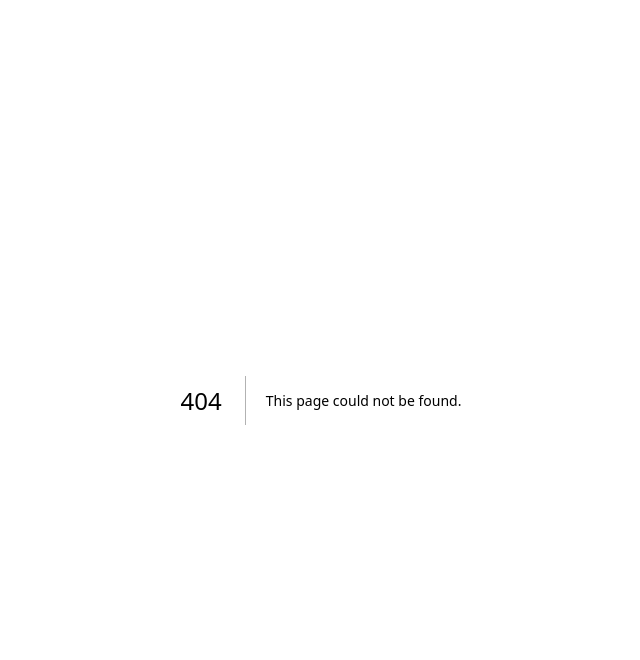
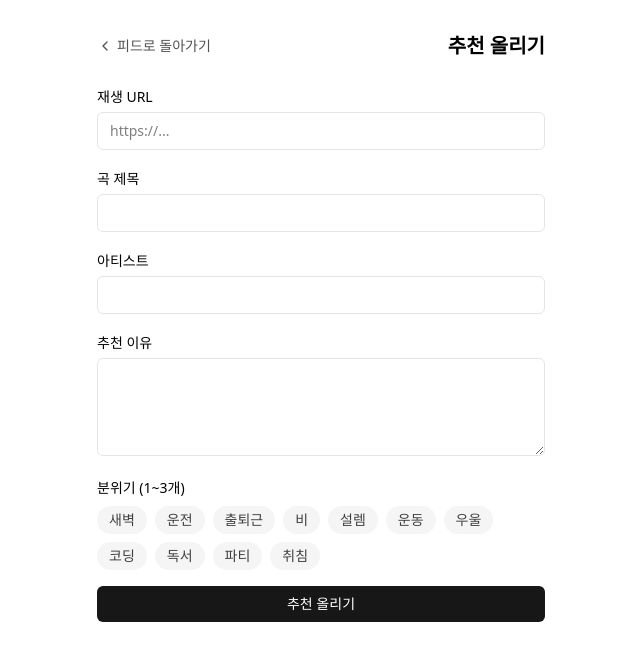
Before and after one commit to hgim96715-lgtm/music-community, a Next.js app in the folder apps/web/: page /recommendations/new in a window 1280 px wide. Before the commit this address had no page. Shown: the top 660 px of the page, without its empty margins (319-959 px from the left). Built offline with nearby package versions, Linux system fonts and the light colour scheme.

Commit message:
Add: 피드 연동(4) · date·new 폼·Heart UI(5)
- /recommendations · fetchRecommendations · / → redirect
- lib/date.ts · moods.ts · FeedCard formatFeedDate · Heart button
- FeedList 헤더(올리기) · /recommendations/new 폼 골격
- globals.css button cursor (@layer base)

```diff
--- a/apps/web/app/globals.css
+++ b/apps/web/app/globals.css
@@ -1 +1,13 @@
 @import 'tailwindcss';
+
+/* Tailwind v4 preflight — button은 cursor: default. @layer base 로 덮어씀 (struct.md 5단계) */
+@layer base {
+  button:not(:disabled),
+  [role='button']:not(:disabled) {
+    cursor: pointer;
+  }
+
+  button:disabled {
+    cursor: not-allowed;
+  }
+}
--- a/apps/web/app/page.tsx
+++ b/apps/web/app/page.tsx
@@ -1,12 +1,5 @@
-import HealthCheck from './HealthCheck';
-import { FeedList } from '@/components/recommendations/FeedList';
-import { mockRecommendations } from '@/lib/mockRecommendations';
+import { redirect } from 'next/navigation';
 
 export default function Home() {
-  return (
-    <main className="mx-auto max-w-lg p-8">
-      {/* <HealthCheck /> */}
-      <FeedList items={mockRecommendations} />
-    </main>
-  );
+  redirect('/recommendations');
 }
--- /dev/null
+++ b/apps/web/app/recommendations/new/page.tsx
@@ -0,0 +1,145 @@
+'use client';
+import Link from 'next/link';
+import { MAX_MOODS, MIN_MOODS, MOODS, type Mood } from '@/lib/moods';
+import { ChevronLeftIcon, Loader2 } from 'lucide-react';
+import { useActionState, useState } from 'react';
+
+type FormState = { message?: string };
+
+async function submitStub(
+  _prev: FormState,
+  formData: FormData,
+): Promise<FormState> {
+  const moods = formData.getAll('moods') as string[];
+  if (moods.length < MIN_MOODS || moods.length > MAX_MOODS) {
+    return { message: `${MIN_MOODS}~${MAX_MOODS}개의 분위기를 선택해주세요.` };
+  }
+
+  // TODO : POST 아직 미구현
+  return { message: 'POST 아직 미구현' };
+}
+
+/** 폼 공통 class — /new 전용. 재사용 늘면 components/ui 또는 lib/form.ts 로 이동 */
+const inputClassName =
+  'mt-1 w-full rounded-md border border-neutral-200 px-3 py-2 text-sm';
+
+const labelClassName = 'text-sm font-medium';
+
+/**====================================== */
+
+export default function NewRecommendationPage() {
+  const [state, formAction, isPending] = useActionState(submitStub, {});
+  const [selectedMoods, setSelectedMoods] = useState<Mood[]>([]);
+
+  function toggleMood(mood: Mood) {
+    setSelectedMoods((prev) => {
+      if (prev.includes(mood)) return prev.filter((m) => m !== mood);
+      if (prev.length >= MAX_MOODS) return prev;
+      return [...prev, mood];
+    });
+  }
+
+  return (
+    <main className="mx-auto max-w-lg p-8">
+      <header className="mb-6 flex items-center justify-between">
+        <Link
+          href="/recommendations"
+          className="flex items-center gap-1 text-sm text-neutral-600">
+          <ChevronLeftIcon className="h-4 w-4" />
+          피드로 돌아가기
+        </Link>
+        <h1 className="text-xl font-semibold">추천 올리기</h1>
+      </header>
+      <form action={formAction} className="flex flex-col gap-4">
+        <div>
+          <label htmlFor="embedUrl" className={labelClassName}>
+            재생 URL
+          </label>
+          <input
+            type="url"
+            id="embedUrl"
+            name="embedUrl"
+            required
+            placeholder="https://..."
+            className={inputClassName}
+          />
+        </div>
+        <div>
+          <label htmlFor="title" className={labelClassName}>
+            곡 제목
+          </label>
+          <input
+            id="title"
+            name="title"
+            type="text"
+            required
+            className={inputClassName}
+          />
+        </div>
+        <div>
+          <label htmlFor="artist" className={labelClassName}>
+            아티스트
+          </label>
+          <input
+            type="text"
+            id="artist"
+            name="artist"
+            required
+            className={inputClassName}
+          />
+        </div>
+        <div>
+          <label htmlFor="reason" className={labelClassName}>
+            추천 이유
+          </label>
+          <textarea
+            id="reason"
+            name="reason"
+            required
+            maxLength={200}
+            rows={4}
+            className={inputClassName}
+          />
+        </div>
+        <fieldset>
+          <legend className="text-sm font-medium">
+            분위기 ({MIN_MOODS}~{MAX_MOODS}개)
+          </legend>
+          <div className="mt-2 flex flex-wrap gap-2">
+            {MOODS.map((mood) => (
+              <button
+                key={mood}
+                type="button"
+                onClick={() => toggleMood(mood)}
+                aria-pressed={selectedMoods.includes(mood)}
+                className={
+                  selectedMoods.includes(mood)
+                    ? 'rounded-full bg-neutral-900 px-3 py-1 text-sm text-white'
+                    : 'rounded-full bg-neutral-100 px-3 py-1 text-sm text-neutral-700'
+                }>
+                {mood}
+              </button>
+            ))}
+          </div>
+          {selectedMoods.map((mood) => (
+            <input key={mood} type="hidden" name="moods" value={mood} />
+          ))}
+        </fieldset>
+        <button
+          type="submit"
+          disabled={isPending}
+          className="inline-flex items-center justify-center gap-2 rounded-md bg-neutral-900 px-4 py-2 text-sm font-medium text-white disabled:opacity-50">
+          {isPending && (
+            <Loader2 className="h-4 w-4 animate-spin" aria-hidden />
+          )}
+          {isPending ? '올리는 중…' : '추천 올리기'}
+        </button>
+        {state.message ? (
+          <p className="text-sm text-red-500" aria-live="polite">
+            {state.message}
+          </p>
+        ) : null}
+      </form>
+    </main>
+  );
+}
--- /dev/null
+++ b/apps/web/app/recommendations/page.tsx
@@ -0,0 +1,12 @@
+import { fetchRecommendations } from '@/lib/api';
+import { FeedList } from '@/components/recommendations/FeedList';
+
+export default async function RecommendationPage() {
+  const recommendations = await fetchRecommendations();
+
+  return (
+    <main className="mx-auto max-w-lg p-8">
+      <FeedList items={recommendations} />
+    </main>
+  );
+}
--- a/apps/web/components/recommendations/FeedCard.tsx
+++ b/apps/web/components/recommendations/FeedCard.tsx
@@ -1,5 +1,6 @@
 import { Recommendation } from '@/lib/types';
 import { Heart } from 'lucide-react';
+import { formatFeedDate } from '@/lib/date';
 
 type FeedCardProps = {
   recommendation: Recommendation;
@@ -22,10 +23,19 @@ export function FeedCard({ recommendation }: FeedCardProps) {
   /*내가 좋아요 했는지 여부 true 면 좋아요 버튼 빨간색*/
   const liked = likedByMe ?? false;
 
+  const heartClassName = liked
+    ? 'fill-red-500 text-red-500'
+    : likeCount > 0
+      ? 'fill-neutral-400 text-neutral-400'
+      : 'text-neutral-400';
+
   return (
     <article>
-      <header className="mb-2 text-sm text-neutral-600">
-        @{author.nickname}
+      <header className="mb-2 flex items-center justify-between text-sm text-neutral-600">
+        <span>@{author.nickname}</span>
+        <time className="text-xs text-neutral-400" dateTime={createdAt}>
+          {formatFeedDate(createdAt)}
+        </time>
       </header>
       <h2 className="text-lg font-semibold">{title}</h2>
       <p className="text-sm text-neutral-600">{artist}</p>
@@ -50,14 +60,14 @@ export function FeedCard({ recommendation }: FeedCardProps) {
         ))}
       </div>
       <footer className="mt-3 flex items-center gap-2 text-neutral-600">
-        <Heart
-          className={`h-5 w-5 ${liked ? 'fill-red-500 text-red-500' : ''}`}
-          aria-hidden
-        />
-        <span className="text-sm">{likeCount}</span>
-        <time className="ml-auto text-xs text-neutral-400" dateTime={createdAt}>
-          {createdAt}
-        </time>
+        <button
+          type="button"
+          aria-label={liked ? '좋아요 취소' : '좋아요'}
+          aria-pressed={liked}
+          className="inline-flex p-0.5">
+          <Heart className={`h-5 w-5 ${heartClassName}`} aria-hidden />
+        </button>
+        <span className="text-sm text-neutral-600">{likeCount}</span>
       </footer>
     </article>
   );
--- a/apps/web/components/recommendations/FeedList.tsx
+++ b/apps/web/components/recommendations/FeedList.tsx
@@ -1,20 +1,40 @@
-/** FeedList.tsx , 피드 목록들을 표시하는 컴포넌트 */
+/** FeedList.tsx — 피드 목록 · 헤더(올리기)는 빈 목록에도 표시 */
 import type { Recommendation } from '@/lib/types';
 import { FeedCard } from './FeedCard';
+import Link from 'next/link';
+import { PlusIcon } from 'lucide-react';
 
 type FeedListProps = {
   items: Recommendation[];
 };
 
+function FeedHeader() {
+  return (
+    <header className="mb-6 flex items-center justify-between">
+      <h1 className="text-xl font-semibold">추천</h1>
+      <Link
+        href="/recommendations/new"
+        className="inline-flex items-center gap-1 rounded-md bg-neutral-900 px-3 py-1.5 text-sm font-medium text-white">
+        <PlusIcon className="h-4 w-4" aria-hidden />
+        올리기
+      </Link>
+    </header>
+  );
+}
+
 export function FeedList({ items }: FeedListProps) {
   if (items.length === 0) {
     return (
-      <p className="px-4 text-center text-neutral-500">
-        아직 올라온 곡이 없어요.
-      </p>
+      <>
+        <FeedHeader />
+        <p className="text-center text-neutral-500">아직 올라온 곡이 없어요.</p>
+      </>
     );
   }
+
   return (
+    <>
+      <FeedHeader />
       <ul className="flex flex-col gap-6">
         {items.map((item) => (
           <li key={item.id}>
@@ -22,5 +42,6 @@ export function FeedList({ items }: FeedListProps) {
           </li>
         ))}
       </ul>
+    </>
   );
 }
--- /dev/null
+++ b/apps/web/lib/date.ts
@@ -0,0 +1,32 @@
+/** date.md
+ * 피드·Admin 날짜 표시 (MVP: formatDisplayDate · formatFeedDate만)
+ */
+
+function startOfDay(date: Date): Date {
+  const d = new Date(date);
+  d.setHours(0, 0, 0, 0);
+  return d;
+}
+
+function differenceInCalendarDays(latter: Date, earlier: Date): number {
+  const ms = startOfDay(latter).getTime() - startOfDay(earlier).getTime();
+  return Math.round(ms / 86_400_000);
+}
+
+export function formatDisplayDate(iso: string): string {
+  const d = new Date(iso);
+  const y = d.getFullYear();
+  const m = String(d.getMonth() + 1).padStart(2, '0');
+  const day = String(d.getDate()).padStart(2, '0');
+  return `${y}.${m}.${day}`;
+}
+
+export function formatFeedDate(iso: string): string {
+  const absolute = formatDisplayDate(iso);
+  const days = differenceInCalendarDays(new Date(), new Date(iso));
+
+  if (days >= 7) return absolute;
+  if (days <= 0) return `오늘 · ${absolute}`;
+  if (days === 1) return `어제 · ${absolute}`;
+  return `${days}일 전 · ${absolute}`;
+}
--- /dev/null
+++ b/apps/web/lib/moods.ts
@@ -0,0 +1,21 @@
+/** Nest recommendations/constants/moods.ts 와 동기화 — UI 칩·폼용 (검증은 Nest @IsIn)
+ * Nest에서 바꾸면 여기도 바꿔줘야 함.
+ */
+export const MOODS = [
+  '새벽',
+  '운전',
+  '출퇴근',
+  '비',
+  '설렘',
+  '운동',
+  '우울',
+  '코딩',
+  '독서',
+  '파티',
+  '취침',
+] as const;
+
+export type Mood = (typeof MOODS)[number];
+
+export const MIN_MOODS = 1;
+export const MAX_MOODS = 3;
```
Lines whose indentation alone changed are shown as unchanged.
